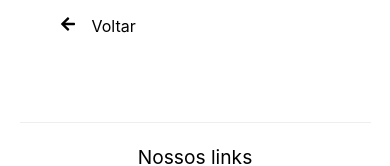
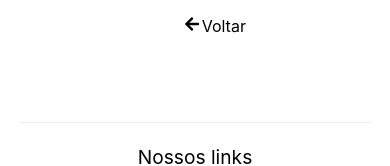
Before and after one commit to JSVale/jsvale, a Next.js app: page /layouts/default in a window 390 px wide. Shown: the top 166 px of the page. Built offline with nearby package versions, Linux system fonts and the light colour scheme.

Commit message:
Header style

```diff
--- a/styles/Header.module.css
+++ b/styles/Header.module.css
@@ -10,3 +10,11 @@
 .header ul li svg{
 	margin-right: 1em;
 }
+@media (max-width: 700px){
+	.header ul{
+		justify-content: center;
+	}
+	.header ul li svg{
+		margin-right: .1em;
+	}
+}
```
